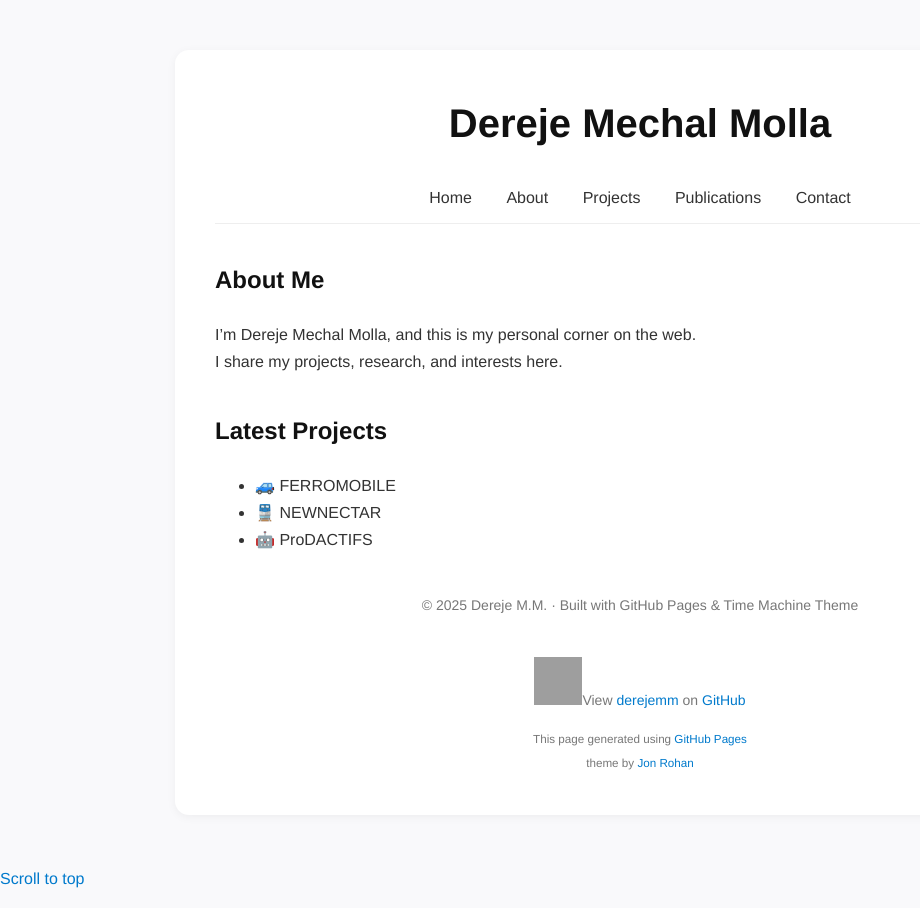
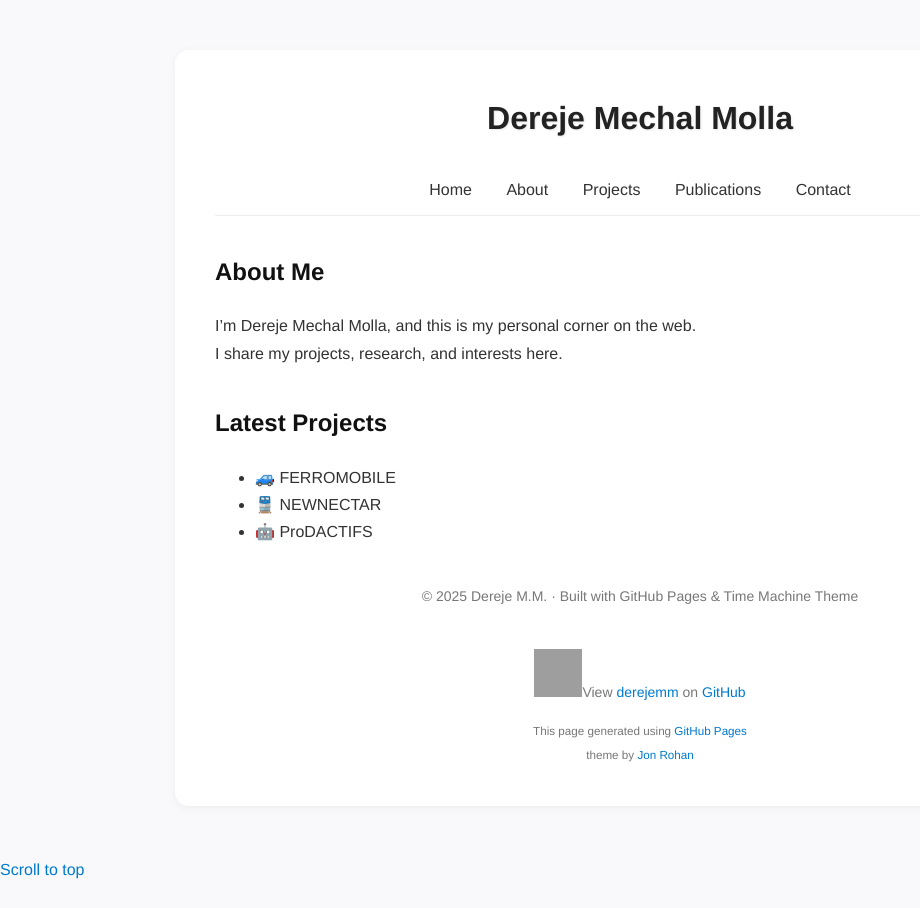
Before and after one commit to derejemm/derejemm.github.io, a Jekyll site: the page built from index.md, in a window 1280 px wide. Shown: the whole page, without its empty margins (0-920 px from the left). Built offline with Jekyll 4.4.1, drawn with Linux system fonts in a browser that asks for light colours; a script that is not in the unit is left out; the repository's description, which GitHub fills in, is left out; grey boxes are pictures that could not be loaded.

Commit message:
Update style.css

```diff
--- a/assets/css/style.css
+++ b/assets/css/style.css
@@ -3,9 +3,14 @@
 /* Center the site title */
 header h1, header .site-title {
   text-align: center;
-  font-size: 2.5em;
+  font-size: 2em;
   font-weight: 700;
   margin: 20px 0 10px;
+}
+
+.title {
+  color: #222;
+  text-shadow: 1px 1px 2px rgba(0,0,0,0.1);
 }
 
 /* Center the site description too (optional) */
```
